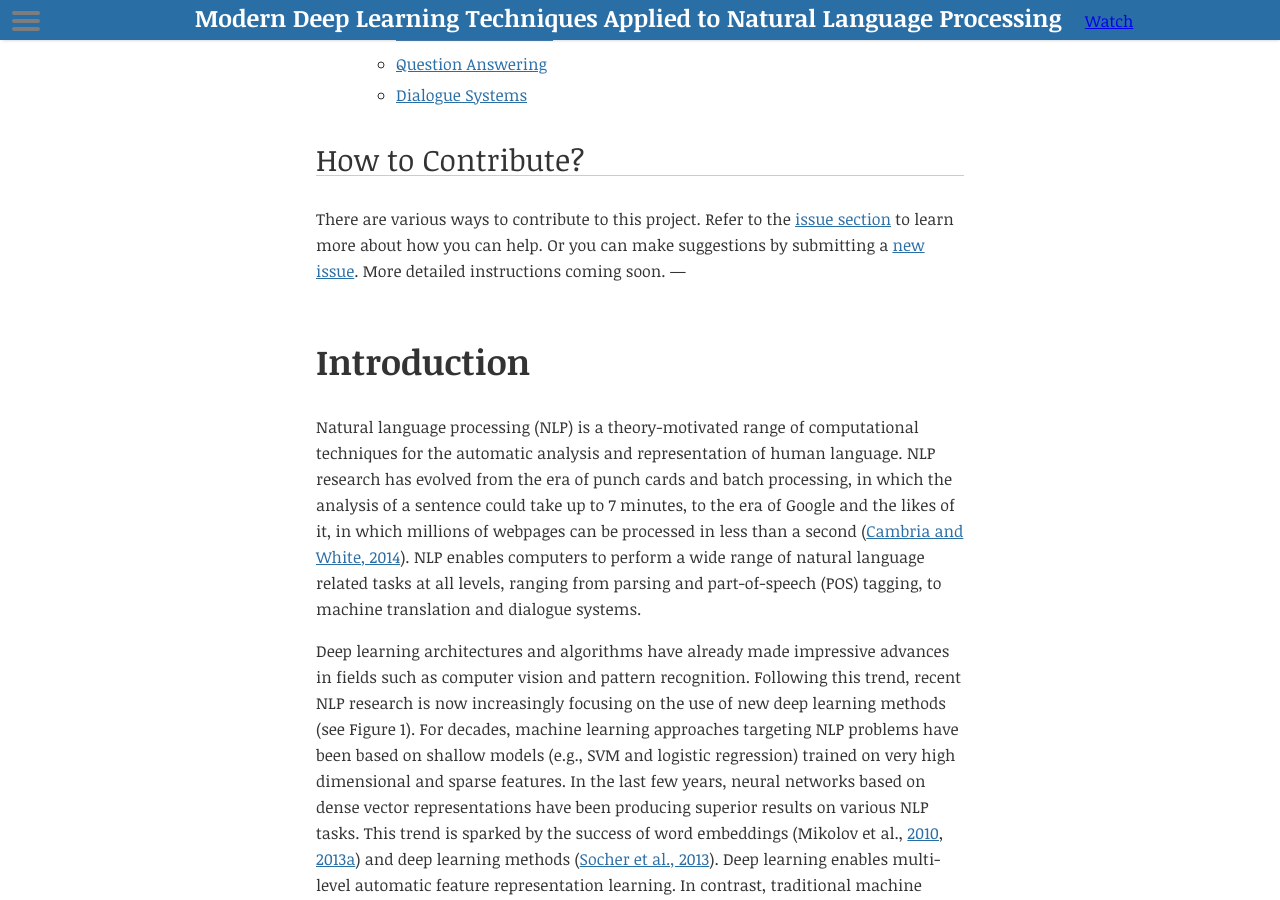
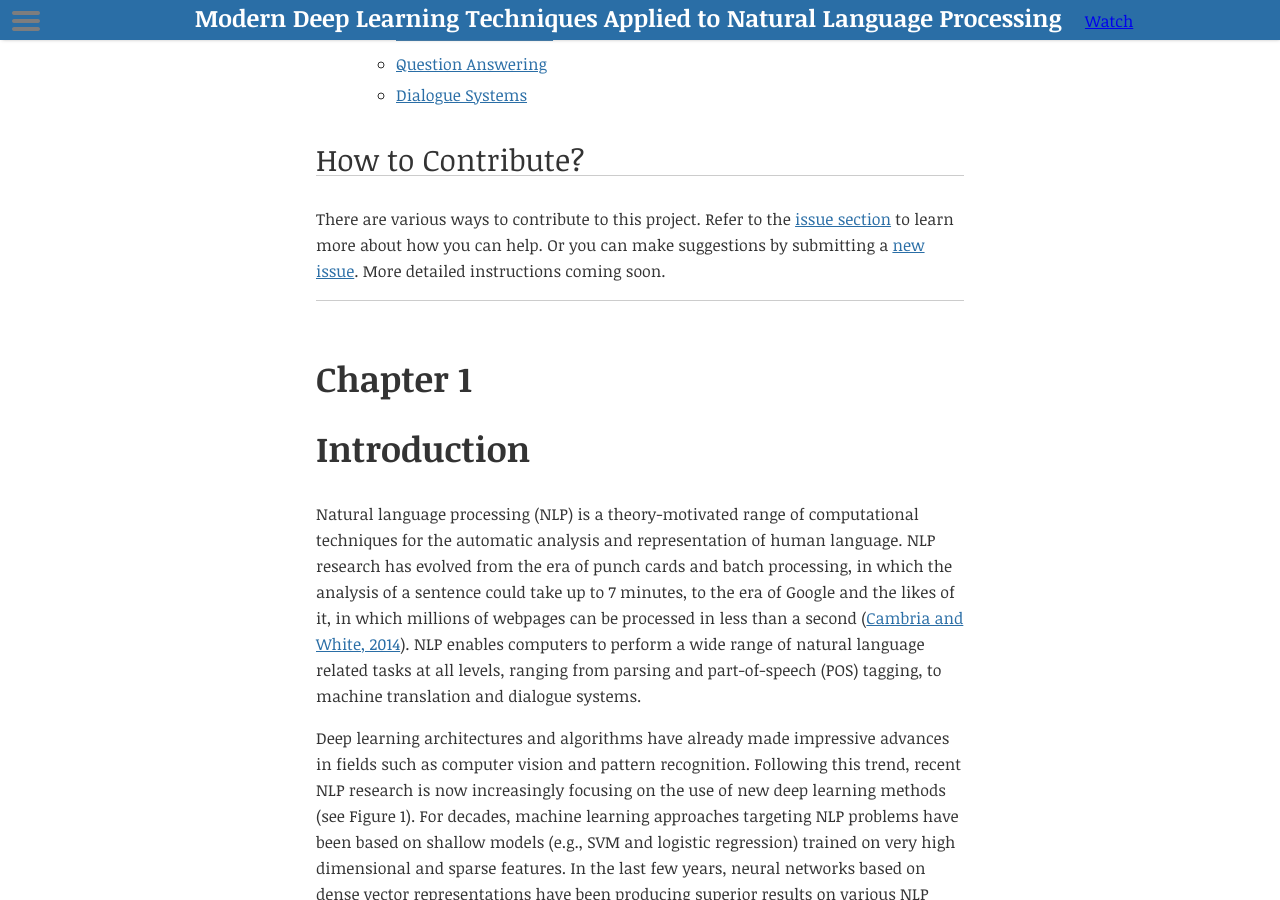
Before and after one commit to omarsar/nlp_overview, a Jekyll site: the page built from index.html, in a window 1280 px wide and 900 px high, scrolled down 1165 px. Built offline with Jekyll 4.4.1, drawn with Linux system fonts in a browser that asks for light colours; nearby versions of some CDN libraries; some of the changed text lies outside the part shown.

Commit message:
adding introduction

```diff
--- a/index.html
+++ b/index.html
@@ -17,6 +17,7 @@ layout: default
             <div class="main-content-source">
              {% for chapter in site.chapters %}
                 <a name="{{ forloop.index }}"></a>
+                <h1>Chapter {{ chapter.number }}</h1>
                 <h1>{{ chapter.title }}</h1><!-- use h2 - why? why not? -->
                 {{ chapter.content }}
              {% endfor %}
```
Also changed, not shown: _chapters/01.md (+1 -0 lines), _intro/01.md (+1 -0 lines).
